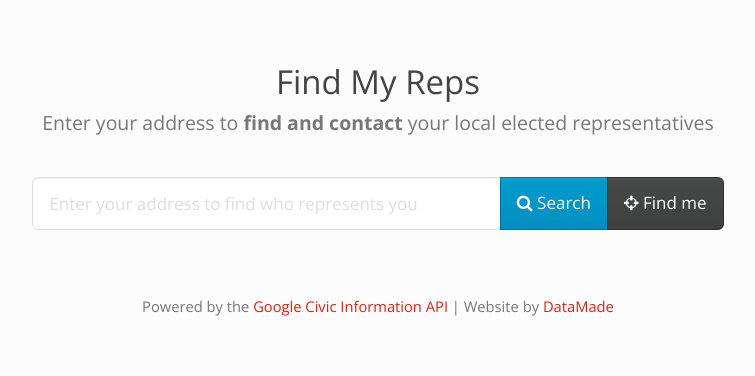
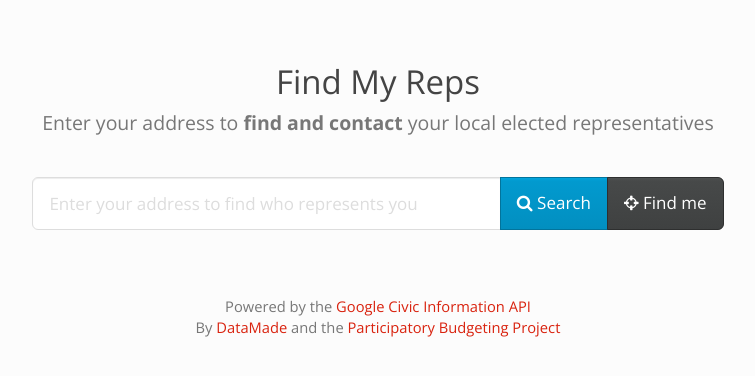
Before and after one commit to datamade/my-reps, a Jekyll site: the page built from index.html, in a window 1280 px wide. Shown: the top 376 px of the page, without its empty margins (262-1017 px from the left). Built offline with Jekyll 4.4.1, drawn with Linux system fonts in a browser that asks for light colours; nearby versions of some CDN libraries.

Commit message:
updated footer and meta title description

```diff
--- a/_config.yml
+++ b/_config.yml
@@ -1,9 +1,9 @@
 port:  5000
 markdown: kramdown
-name: "My Reps"
+name: "Find My Reps"
 url: /
 encoding: utf-8
 timezone: America/Chicago
-description: "Find out who your representatives are and get them to do something"
+description: "Enter your address to find and contact your local elected representatives"
 gems:
   - jekyll-redirect-from
--- a/_layouts/default.html
+++ b/_layouts/default.html
@@ -106,8 +106,8 @@
         <div class='col-md-10 col-md-offset-1'>
           <p class='text-center small'>
                 <br /><br />
-                Powered by the <a target='_blank' href='https://developers.google.com/civic-information/'>Google Civic Information API</a> |
-                Website by <a href='http://datamade.us' target="_blank">DataMade</a>
+                Powered by the <a target='_blank' href='https://developers.google.com/civic-information/'>Google Civic Information API</a><br />
+                By <a href='http://datamade.us' target="_blank">DataMade</a> and the <a href='http://participatorybudgeting.org/'>Participatory Budgeting Project</a>
           </p>
         </div>
       </div>
```
